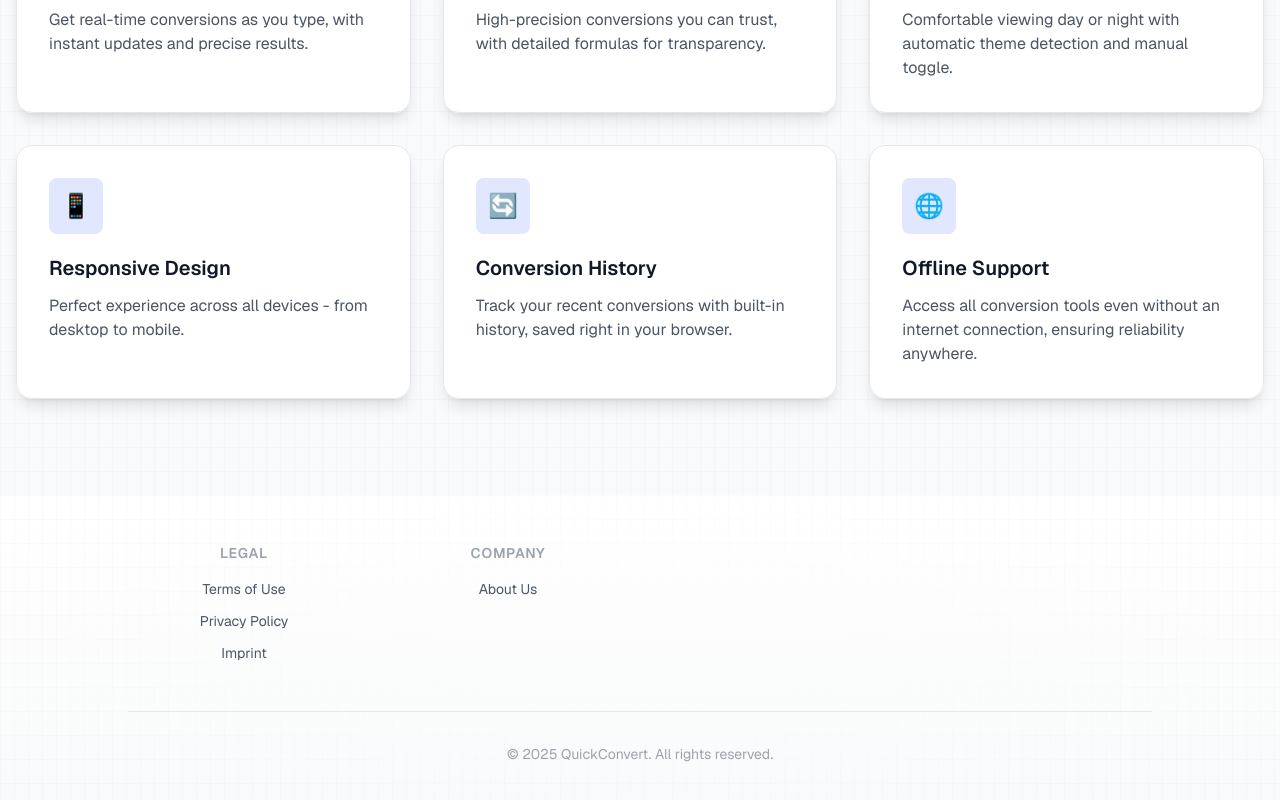
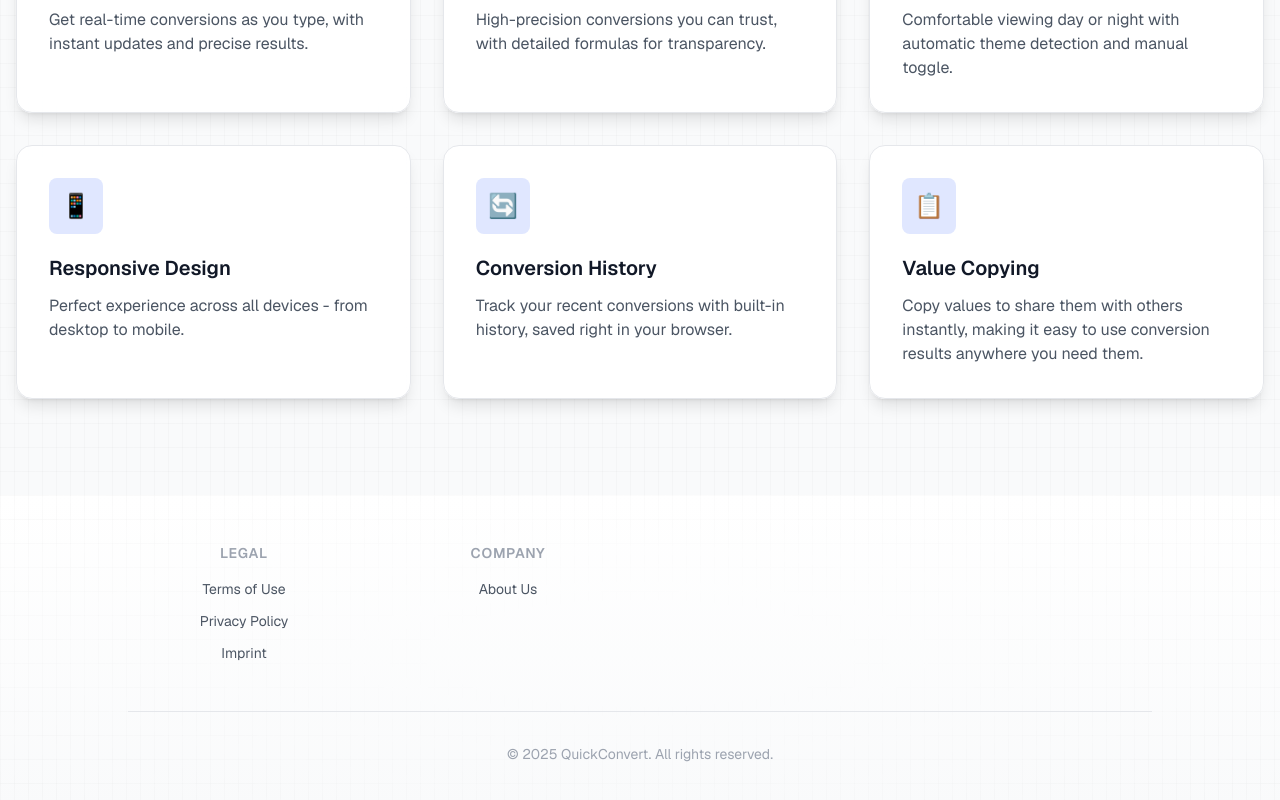
Before and after one commit to groschi24/QuickConvert, a Next.js app: page / in a window 1280 px wide. Shown: the part 5810-6610 px from the top of the page. Built offline with nearby package versions, Linux system fonts and the light colour scheme.

Commit message:
update feature list

```diff
--- a/src/app/page.tsx
+++ b/src/app/page.tsx
@@ -245,14 +245,14 @@ export default async function Home() {
             </div>
             <div className="group rounded-2xl border border-gray-200 bg-white/90 p-8 shadow-lg backdrop-blur-lg transition-all duration-300 hover:scale-105 hover:border-gray-300 dark:border-[#ffffff10] dark:bg-[#151515]/90 dark:hover:border-[#ffffff20]">
               <div className="mb-5 inline-flex rounded-lg bg-indigo-100 p-3 text-2xl dark:bg-indigo-950/30">
-                🌐
+                📋
               </div>
               <h3 className="mb-3 text-xl font-semibold text-gray-900 group-hover:text-indigo-600 dark:text-[#ffffffcc] dark:group-hover:text-indigo-400">
-                Offline Support
+                Value Copying
               </h3>
               <p className="text-gray-600 dark:text-[#ffffff80]">
-                Access all conversion tools even without an internet connection,
-                ensuring reliability anywhere.
+                Copy values to share them with others instantly, making it easy
+                to use conversion results anywhere you need them.
               </p>
             </div>
           </div>
```
